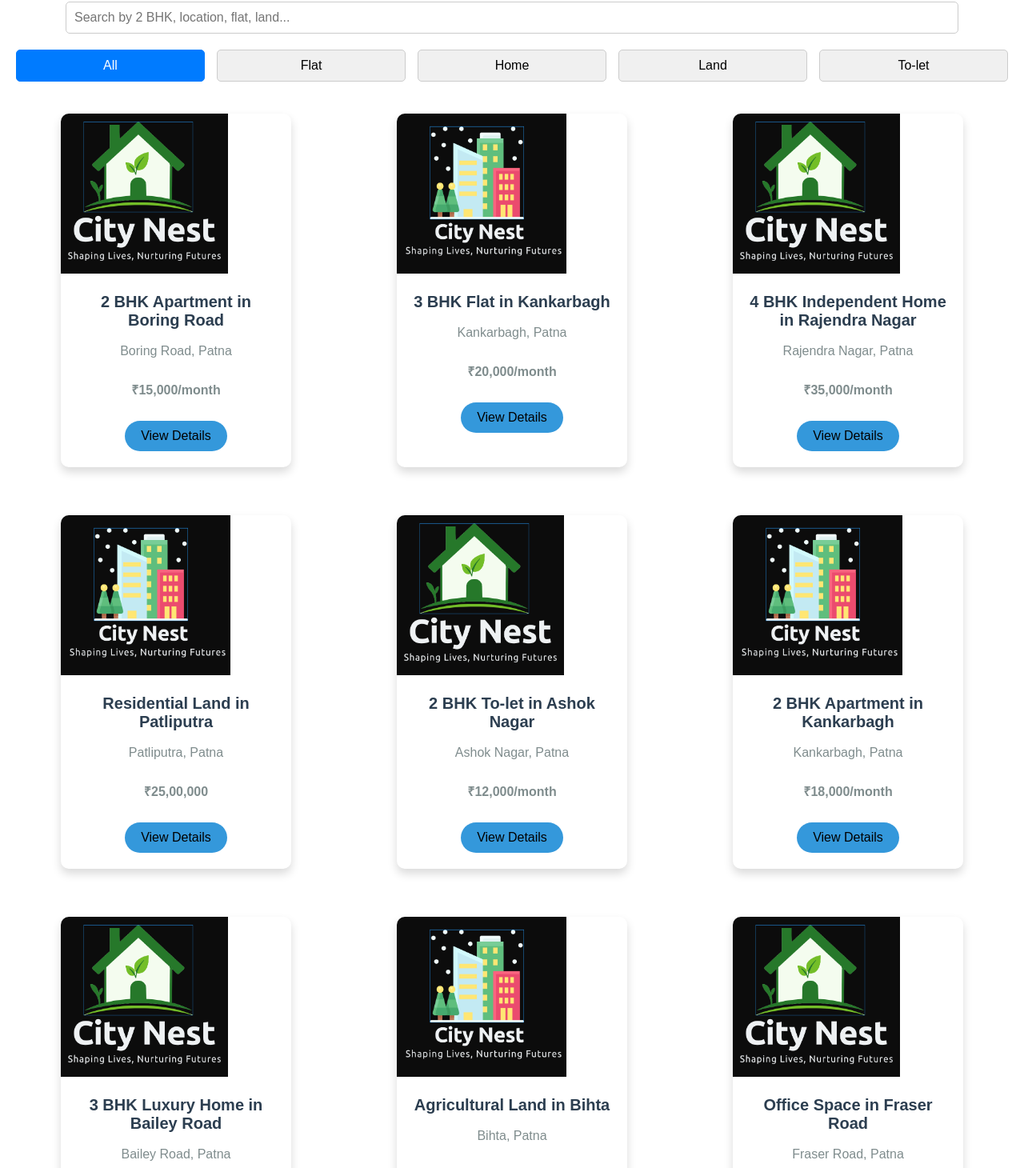
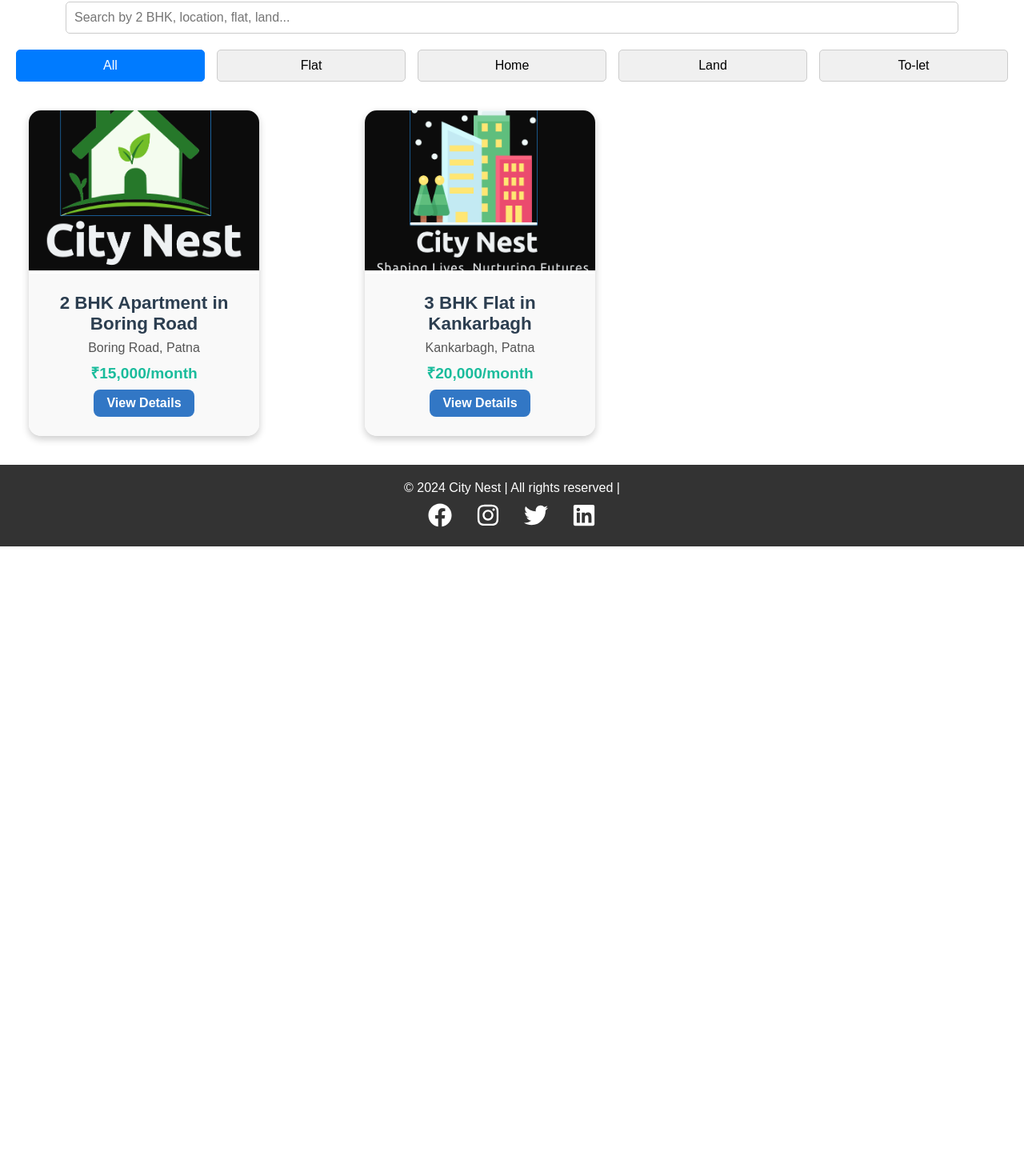
Before and after one commit to Madhavsameer/CityNest, a React (Create React App) app: page /listings in a window 1280 px wide. Shown: the part 175-1635 px from the top of the page at 80% size. After the commit the page ends 858 px from the top, so only its background shows below. Built offline with nearby package versions, Linux system fonts and the light colour scheme.

Commit message:
Final touch

```diff
--- a/src/App.js
+++ b/src/App.js
@@ -7,6 +7,7 @@ import About from "./pages/About";
 import Services from "./pages/Services";
 import Contact from "./pages/Contact";
 import Footer from "./components/Footer";
+import PropertyDetails from "./pages/PropertyDetails";
 import logo from "./assets/logo.png"; // Replace with your logo path
 import "./App.css";
 
@@ -64,6 +65,7 @@ const App = () => {
           <Routes>
             <Route path="/" element={<Home />} />
             <Route path="/listings" element={<Listings />} />
+            <Route path="/property/:id" element={<PropertyDetails />} />
             <Route path="/about" element={<About />} />
             <Route path="/services" element={<Services />} />
             <Route path="/contact" element={<Contact />} />
--- a/src/components/PropertyCard.jsx
+++ b/src/components/PropertyCard.jsx
@@ -1,20 +1,32 @@
 import React from "react";
-import '../styles/PropertyCard.css'
+import { useNavigate } from "react-router-dom";
+import "../styles/PropertyCard.css";
 
 const PropertyCard = ({ property }) => {
-  const imagePath = require(`../assets/${property.image}`); // Dynamically resolve image path
+  const navigate = useNavigate();
+
+  // Default image fallback
+  const defaultImage = require("../assets/first.png");
+
+  // Safely access the first image or use a fallback image
+  const imagePath = property.images && property.images.length > 0
+    ? require(`../assets/${property.images[0]}`)
+    : defaultImage;
+
+  const handleViewDetails = () => {
+    navigate(`/property/${property.id}`);
+  };
 
   return (
     <div className="card" style={{ width: "18rem" }}>
       <img src={imagePath} className="card-img-top" alt={property.title} />
       <div className="card-body">
         <h5 className="card-title">{property.title}</h5>
-        <br />
         <p className="card-text">{property.location}</p>
-        <br />
         <p className="card-text"><strong>{property.price}</strong></p>
-        <br />
-        <button className="btn btn-primary">View Details</button>
+        <button className="btn btn-primary" onClick={handleViewDetails}>
+          View Details
+        </button>
       </div>
     </div>
   );
--- a/src/data/properties.json
+++ b/src/data/properties.json
@@ -3,7 +3,7 @@
     "id": 1,
     "title": "2 BHK Apartment in Boring Road",
     "price": "₹15,000/month",
-    "image": "first.png",
+    "images": ["first.png", "second.png", "second.png"],
     "location": "Boring Road, Patna",
     "description": "Spacious 2 BHK apartment with all modern amenities.",
     "type": "Flat"
@@ -12,81 +12,9 @@
     "id": 2,
     "title": "3 BHK Flat in Kankarbagh",
     "price": "₹20,000/month",
-    "image": "second.png",
+    "images": ["second.png", "second2.png"],
     "location": "Kankarbagh, Patna",
     "description": "Beautiful 3 BHK flat in a prime location.",
     "type": "Flat"
-  },
-  {
-    "id": 3,
-    "title": "4 BHK Independent Home in Rajendra Nagar",
-    "price": "₹35,000/month",
-    "image": "first.png",
-    "location": "Rajendra Nagar, Patna",
-    "description": "Luxurious independent home with garden and parking.",
-    "type": "Home"
-  },
-  {
-    "id": 4,
-    "title": "Residential Land in Patliputra",
-    "price": "₹25,00,000",
-    "image": "second.png",
-    "location": "Patliputra, Patna",
-    "description": "Prime residential land available for construction.",
-    "type": "Land"
-  },
-  {
-    "id": 5,
-    "title": "2 BHK To-let in Ashok Nagar",
-    "price": "₹12,000/month",
-    "image": "first.png",
-    "location": "Ashok Nagar, Patna",
-    "description": "Well-maintained 2 BHK apartment available for rent.",
-    "type": "To-let"
-  },
-  {
-    "id": 6,
-    "title": "2 BHK Apartment in Kankarbagh",
-    "price": "₹18,000/month",
-    "image": "second.png",
-    "location": "Kankarbagh, Patna",
-    "description": "Spacious and affordable 2 BHK apartment for rent.",
-    "type": "To-let"
-  },
-  {
-    "id": 7,
-    "title": "3 BHK Luxury Home in Bailey Road",
-    "price": "₹50,000/month",
-    "image": "first.png",
-    "location": "Bailey Road, Patna",
-    "description": "A luxury home with modern amenities and a prime location.",
-    "type": "Home"
-  },
-  {
-    "id": 8,
-    "title": "Agricultural Land in Bihta",
-    "price": "₹10,00,000",
-    "image": "second.png",
-    "location": "Bihta, Patna",
-    "description": "Spacious agricultural land with irrigation facilities.",
-    "type": "Land"
-  },
-  {
-    "id": 9,
-    "title": "Office Space in Fraser Road",
-    "price": "₹40,000/month",
-    "image": "first.png",
-    "location": "Fraser Road, Patna",
-    "description": "Prime office space available for rent in the heart of Patna.",
-    "type": "To-let"
-  },
-  {
-    "id": 10,
-    "title": "Residential Plot in Patna City",
-    "price": "₹15,00,000",
-    "image": "second.png",
-    "location": "Patna City, Patna",
-    "description": "A residential plot in a developed locality with easy access.",
-    "type": "Land"
   }
 ]
--- a/src/pages/Listings.jsx
+++ b/src/pages/Listings.jsx
@@ -1,6 +1,7 @@
 import React, { useState, useEffect } from "react";
+import { Link } from "react-router-dom"; // Import Link for navigation
 import PropertyCard from "../components/PropertyCard";
-import propertiesData from "../data/properties.json";
+import propertiesData from "../data/properties.json"; // Import property data
 import "../styles/Listings.css";
 
 const Listings = () => {
@@ -10,13 +11,12 @@ const Listings = () => {
   const [searchQuery, setSearchQuery] = useState(""); // Search input
   const [activeFilter, setActiveFilter] = useState("All"); // Active filter (e.g., 'All', 'To-let', 'Flat', 'Land')
 
+  // Load properties data and filter them
   useEffect(() => {
-    // Simulate data loading
-    setTimeout(() => {
-      setProperties(propertiesData);
-      setFilteredProperties(propertiesData); // Initialize with all properties
-      setLoading(false);
-    }, 500);
+    // Simulate fetching data or directly load from the data file
+    setProperties(propertiesData);
+    setFilteredProperties(propertiesData); // Initialize with all properties
+    setLoading(false); // Set loading to false after data is loaded
   }, []);
 
   // Handle filter button click
@@ -63,7 +63,7 @@ const Listings = () => {
 
       {/* Filter Buttons */}
       <div className="filter-buttons">
-        {["All", "Flat", "Home","Land", "To-let"].map((type) => (
+        {["All", "Flat", "Home", "Land", "To-let"].map((type) => (
           <button
             key={type}
             className={activeFilter === type ? "active" : ""}
--- /dev/null
+++ b/src/pages/PropertyDetails.jsx
@@ -0,0 +1,59 @@
+import React from "react";
+import { useParams } from "react-router-dom";
+import Slider from "react-slick";
+import propertiesData from "../data/properties.json";
+import "../styles/PropertyDetails.css";
+import "slick-carousel/slick/slick.css";
+import "slick-carousel/slick/slick-theme.css";
+
+const PropertyDetails = () => {
+  const { id } = useParams();
+  const property = propertiesData.find((p) => p.id === parseInt(id));
+
+  if (!property) {
+    return <h2>Property Not Found</h2>;
+  }
+
+  // Slider settings
+  const settings = {
+    dots: true,
+    infinite: true,
+    speed: 500,
+    slidesToShow: 1,
+    slidesToScroll: 1,
+    autoplay: true
+  };
+
+  return (
+    <div className="property-details">
+      <h1>{property.title}</h1>
+      <Slider {...settings}>
+        {property.images.map((image, index) => (
+          <div key={index}>
+            <img
+              src={require(`../assets/${image}`)}
+              alt={`Property ${index}`}
+              className="property-image"
+            />
+          </div>
+        ))}
+      </Slider>
+      <div className="property-info">
+        <p>
+          <strong>Location:</strong> {property.location}
+        </p>
+        <p>
+          <strong>Price:</strong> {property.price}
+        </p>
+        <p>
+          <strong>Description:</strong> {property.description}
+        </p>
+        <p>
+          <strong>Type:</strong> {property.type}
+        </p>
+      </div>
+    </div>
+  );
+};
+
+export default PropertyDetails;
--- a/src/styles/PropertyCard.css
+++ b/src/styles/PropertyCard.css
@@ -1,52 +1,78 @@
+/* PropertyCard.css */
+
 .card {
-  margin: 20px auto;
-  box-shadow: 0 6px 12px rgba(0, 0, 0, 0.15);
-  border-radius: 10px;
-  transition: transform 0.3s ease, box-shadow 0.3s ease;
+  width: 18rem;
+  background: #fff;
+  border: none;
+  border-radius: 15px;
+  box-shadow: 0 4px 10px rgba(0, 0, 0, 0.2);
   overflow: hidden;
+  transition: transform 0.3s ease-in-out, box-shadow 0.3s ease-in-out;
+  font-family: "Arial", sans-serif;
+  margin: 1rem;
 }
 
 .card:hover {
-  transform: scale(1.05);
-  box-shadow: 0 8px 16px rgba(0, 0, 0, 0.2);
+  transform: translateY(-10px);
+  box-shadow: 0 10px 20px rgba(0, 0, 0, 0.3);
 }
 
 .card-img-top {
+  width: 100%;
   height: 200px;
   object-fit: cover;
-  transition: opacity 0.3s ease;
+  transition: transform 0.3s ease-in-out;
 }
 
-.card-img-top:hover {
-  opacity: 0.85;
+.card:hover .card-img-top {
+  transform: scale(1.05);
 }
 
 .card-body {
-  padding: 20px;
+  padding: 1.5rem;
   text-align: center;
+  background: #f9f9f9;
 }
 
 .card-title {
-  font-size: 20px;
+  font-size: 1.4rem;
   font-weight: bold;
   color: #2c3e50;
+  margin-bottom: 0.5rem;
 }
 
 .card-text {
-  font-size: 16px;
-  color: #7f8c8d;
-  margin-bottom: 10px;
+  font-size: 1rem;
+  color: #555;
+  margin-bottom: 0.5rem;
+}
+
+.card-text strong {
+  font-size: 1.2rem;
+  color: #1abc9c;
 }
 
 .btn-primary {
-  background-color: #3498db;
+  background-color: #3277c5;
   border: none;
-  padding: 10px 20px;
-  font-size: 16px;
-  transition: background-color 0.3s ease;
-  border-radius: 20px;
+  padding: 0.5rem 1rem;
+  font-size: 1rem;
+  font-weight: bold;
+  color: #fff;
+  border-radius: 8px;
+  cursor: pointer;
+  transition: background-color 0.3s ease-in-out, transform 0.2s ease-in-out;
 }
 
 .btn-primary:hover {
-  background-color: #2980b9;
+  background-color: #16a085;
+  transform: scale(1.05);
 }
+
+/* Responsive Design */
+@media (max-width: 768px) {
+  .card {
+    width: 100%;
+    margin: 1rem auto;
+  }
+}
--- /dev/null
+++ b/src/styles/PropertyDetails.css
@@ -0,0 +1,100 @@
+/* PropertyDetails.css */
+
+.property-details {
+  max-width: 900px;
+  margin: 2rem auto;
+  padding: 1.5rem;
+  background-color: #fff;
+  border-radius: 15px;
+  box-shadow: 0px 10px 25px rgba(0, 0, 0, 0.15);
+  font-family: "Arial", sans-serif;
+  color: #333;
+}
+
+.property-details h1 {
+  text-align: center;
+  font-size: 2.5rem;
+  color: #2c3e50;
+  margin-bottom: 1rem;
+}
+
+.slick-slider {
+  margin: 0 auto;
+  border-radius: 10px;
+  overflow: hidden;
+  box-shadow: 0px 10px 20px rgba(0, 0, 0, 0.2);
+}
+
+.property-image {
+  width: 100%;
+  height: 500px;
+  object-fit: cover;
+  border-radius: 10px;
+  transition: transform 0.3s ease-in-out;
+}
+
+.property-image:hover {
+  transform: scale(1.05);
+}
+
+.property-info {
+  margin-top: 2rem;
+  padding: 1rem 2rem;
+  background: #f9f9f9;
+  border-radius: 10px;
+  box-shadow: 0px 5px 15px rgba(0, 0, 0, 0.1);
+  animation: fadeInUp 1s ease-out;
+}
+
+.property-info p {
+  font-size: 1.1rem;
+  margin: 0.5rem 0;
+  color: #555;
+}
+
+.property-info p strong {
+  color: #34495e;
+  font-weight: bold;
+}
+
+@keyframes fadeInUp {
+  0% {
+    opacity: 0;
+    transform: translateY(20px);
+  }
+  100% {
+    opacity: 1;
+    transform: translateY(0);
+  }
+}
+
+/* Customize Slick Carousel Dots */
+.slick-dots li button:before {
+  color: #34495e;
+  font-size: 0.9rem;
+}
+
+.slick-dots li.slick-active button:before {
+  color: #1abc9c;
+}
+
+.slick-prev:before,
+.slick-next:before {
+  color: #1abc9c;
+  font-size: 1.5rem;
+}
+
+/* Responsive Styles */
+@media (max-width: 768px) {
+  .property-details {
+    padding: 1rem;
+  }
+
+  .property-image {
+    height: 300px;
+  }
+
+  .property-details h1 {
+    font-size: 2rem;
+  }
+}
```
